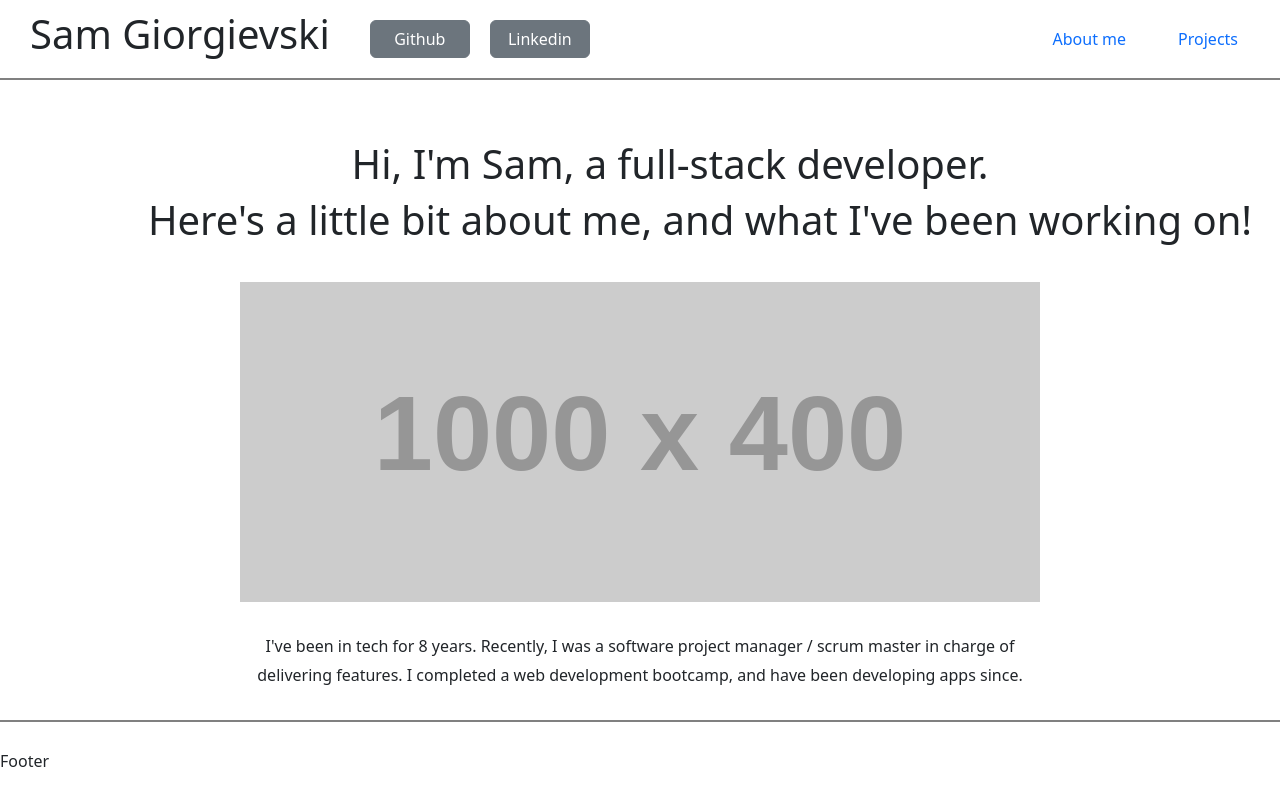
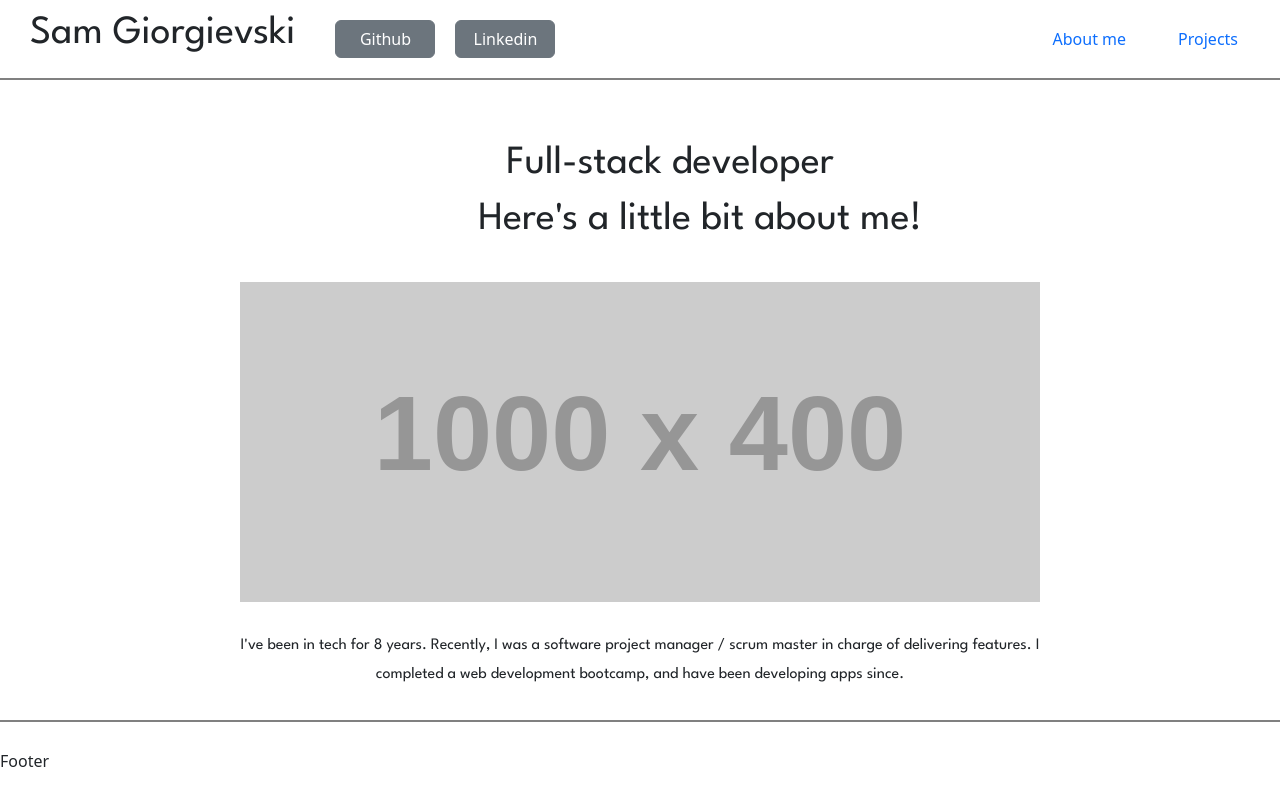
Before and after one commit to SamGiorgievski/portfolio, a React (Create React App) app: page / in a window 1280 px wide. Shown: the top 800 px of the page. Built offline with nearby package versions, Linux system fonts and the light colour scheme.

Commit message:
update fonts

```diff
--- a/src/Header.scss
+++ b/src/Header.scss
@@ -16,6 +16,7 @@
 .header__title {
   margin-left: 30px;
   margin-right: 30px;
+  font-family: League Spartan;
 }
 
 .header__button {
--- a/src/Home.js
+++ b/src/Home.js
@@ -9,9 +9,9 @@ export default function Home() {
   return (
     <div className="home">
       <div className="about-me">
-        <h1 className="about-me__title1">Hi, I'm Sam, a full-stack developer.
+        <h1 className="about-me__title1">Full-stack developer
         </h1>
-        <h1 className="about-me__title2">Here's a little bit about me, and what I've been working on!</h1>
+        <h1 className="about-me__title2">Here's a little bit about me!</h1>
         <div className="image-box">
           <img className="image-box__image" src="https://via.placeholder.com/1000x400"></img>
           <p className="image-box__text"> I've been in tech for 8 years. Recently, I was a software project manager / scrum master in charge of delivering features. I completed a web development bootcamp, and have been developing apps since. </p>
--- a/src/Home.scss
+++ b/src/Home.scss
@@ -1,6 +1,7 @@
 .home {
   display:flex;
   flex-direction: column;
+  font-family: League Spartan;
 }
 
 // About me
--- a/src/index.js
+++ b/src/index.js
@@ -2,6 +2,7 @@ import React from 'react';
 import ReactDOM from 'react-dom/client';
 import App from './App';
 import { BrowserRouter} from 'react-router-dom';
+import './index.scss';
 
 const root = ReactDOM.createRoot(document.getElementById('root'));
 root.render(
--- /dev/null
+++ b/src/index.scss
@@ -0,0 +1 @@
+@import url('https://fonts.googleapis.com/css?family=League+Spartan');
```
